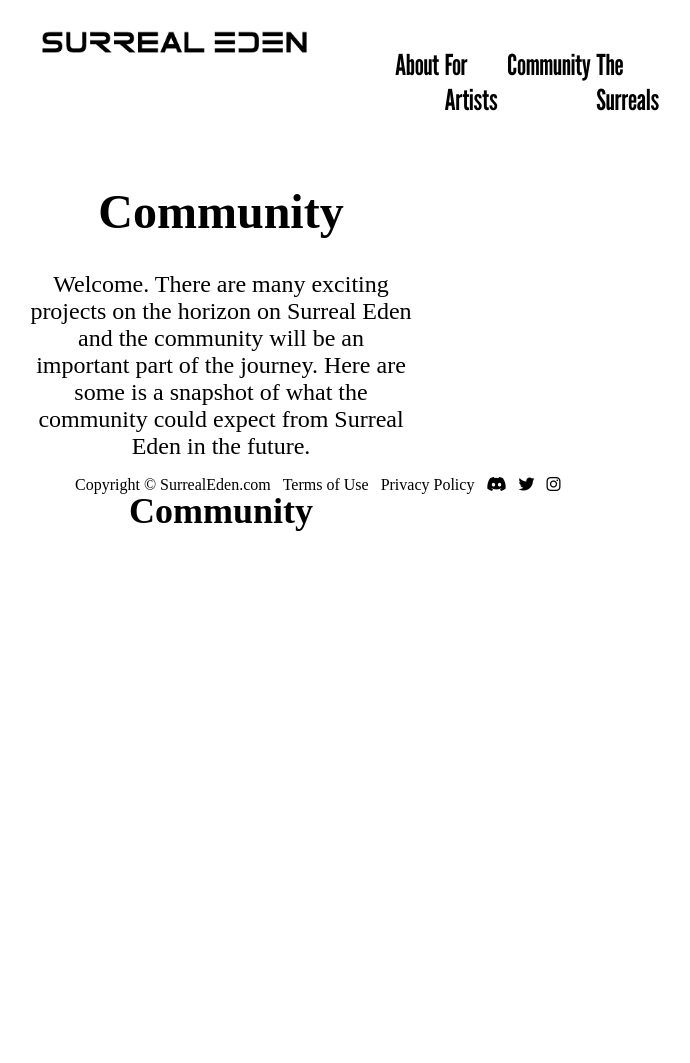
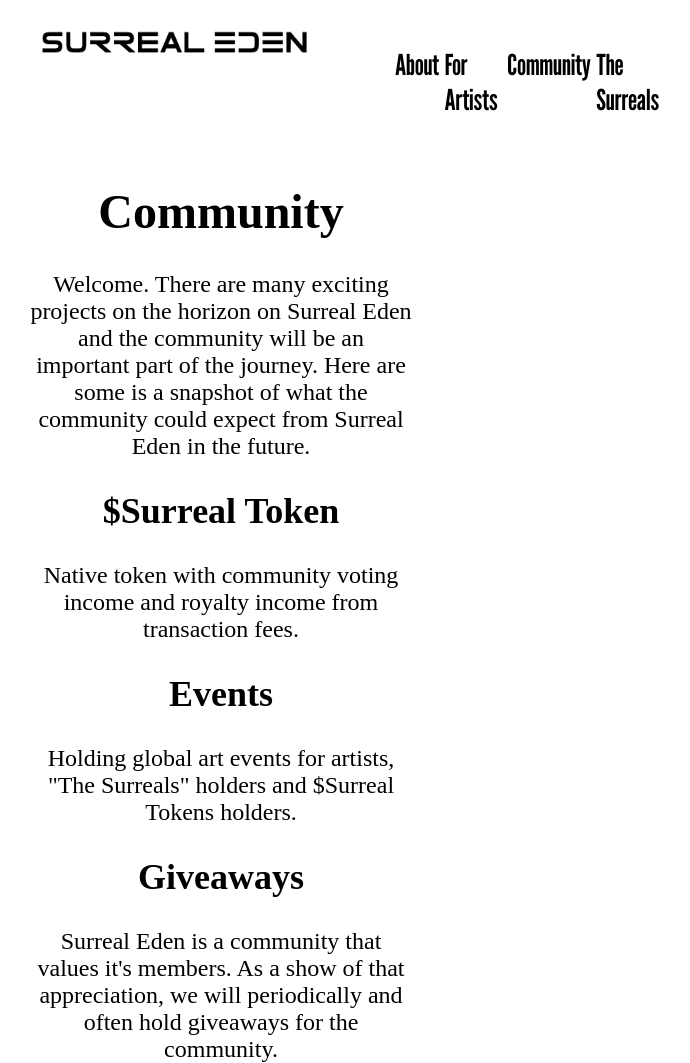
Before and after one commit to mstisdale/surreal-eden, a plain HTML site: page community.html in a window 1280 px wide. Shown: the whole page, without its empty margins (291-981 px from the left). Before the commit the page ends 800 px from the top, so only its background shows below. Drawn offline with nearby package versions, Linux system fonts and the light colour scheme; a web font is replaced by a local one.

Commit message:
Add files via upload

```diff
--- a/community.html
+++ b/community.html
@@ -36,24 +36,19 @@
 
 Welcome. There are many exciting projects on the horizon on Surreal Eden and the community will be an important part of the journey. Here are some
 is a snapshot of what the community could expect from Surreal Eden in the future.
-</p>
-<h2>Community</h2>
+
+<h2>$Surreal Token</h2>
+<p>Native token with community voting income and royalty income from transaction fees. </p>
+<h2>Events</h2>
+<p>Holding global art events for artists, "The Surreals" holders and $Surreal Tokens holders.</p>
+<h2>Giveaways</h2>
+<p>Surreal Eden is a community that values it's members. As a show of that appreciation, we will periodically and often
+hold giveaways for the community.</p>
 </div>
 </div>
 
 <div class="footer">
-	<ul class="footer">
-		<!-- Footer -->
-		<li>Copyright &copy; SurrealEden.com</li>
-		<li><a href="tos.html">Terms of Use</a></li>
-			<li><a href="privacy-policy.html">Privacy Policy</a></li>
 
-
-		<li><a href="discord.gg/bmserEEF"><i class="fa-brands fa-discord"></i><a/></li>
-			<li><a href="https://twitter.com/edensurreal"><i class="fa-brands fa-twitter"></i></a></li>
-				<li><a href="https://www.instagram.com/surrealeden/"><i class="fa-brands fa-instagram"></i></a></li>
-
-	</ul>
 	</div>
 
 	</div>
```
